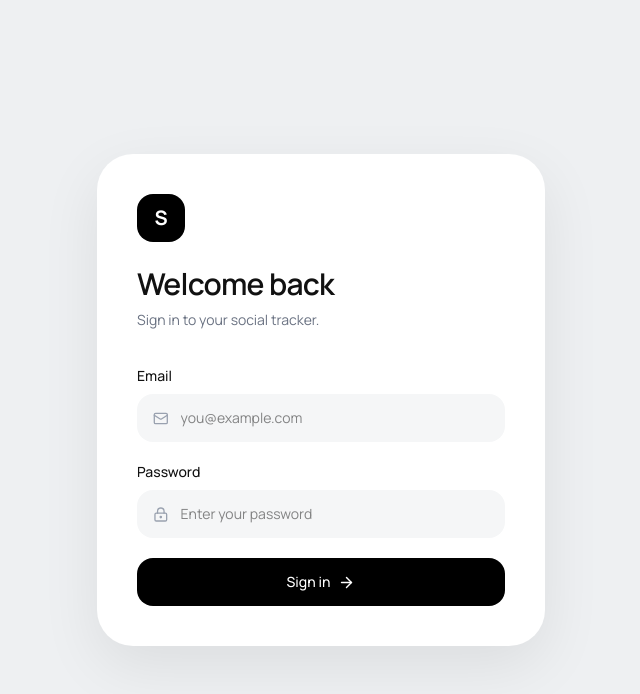
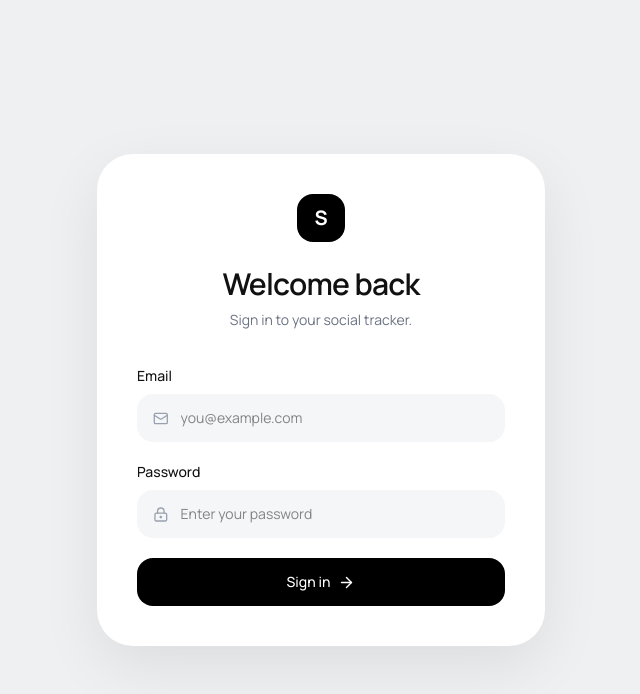
Before and after one commit to visualsbyabdullah/abdullahandsaadtaskupdate, a Next.js app: page /login in a window 1280 px wide. Shown: the top 694 px of the page, without its empty margins (319-959 px from the left). Built offline with nearby package versions, Linux system fonts and the light colour scheme; no server answers.

Commit message:
Center login branding

```diff
--- a/app/login/page.tsx
+++ b/app/login/page.tsx
@@ -31,8 +31,8 @@ export default function LoginPage() {
   return (
     <main className="flex min-h-screen items-center justify-center bg-[#eef0f2] p-6">
       <section className="w-full max-w-md rounded-[36px] bg-white p-8 shadow-[0_20px_60px_rgba(0,0,0,0.08)] sm:p-10">
-        <div className="mb-9">
-          <div className="mb-6 flex h-12 w-12 items-center justify-center rounded-2xl bg-black text-xl font-bold text-white">S</div>
+        <div className="mb-9 text-center">
+          <div className="mx-auto mb-6 flex h-12 w-12 items-center justify-center rounded-2xl bg-black text-xl font-bold text-white">S</div>
           <h1 className="text-3xl font-semibold tracking-tight">Welcome back</h1>
           <p className="mt-2 text-sm text-gray-500">Sign in to your social tracker.</p>
         </div>
```
